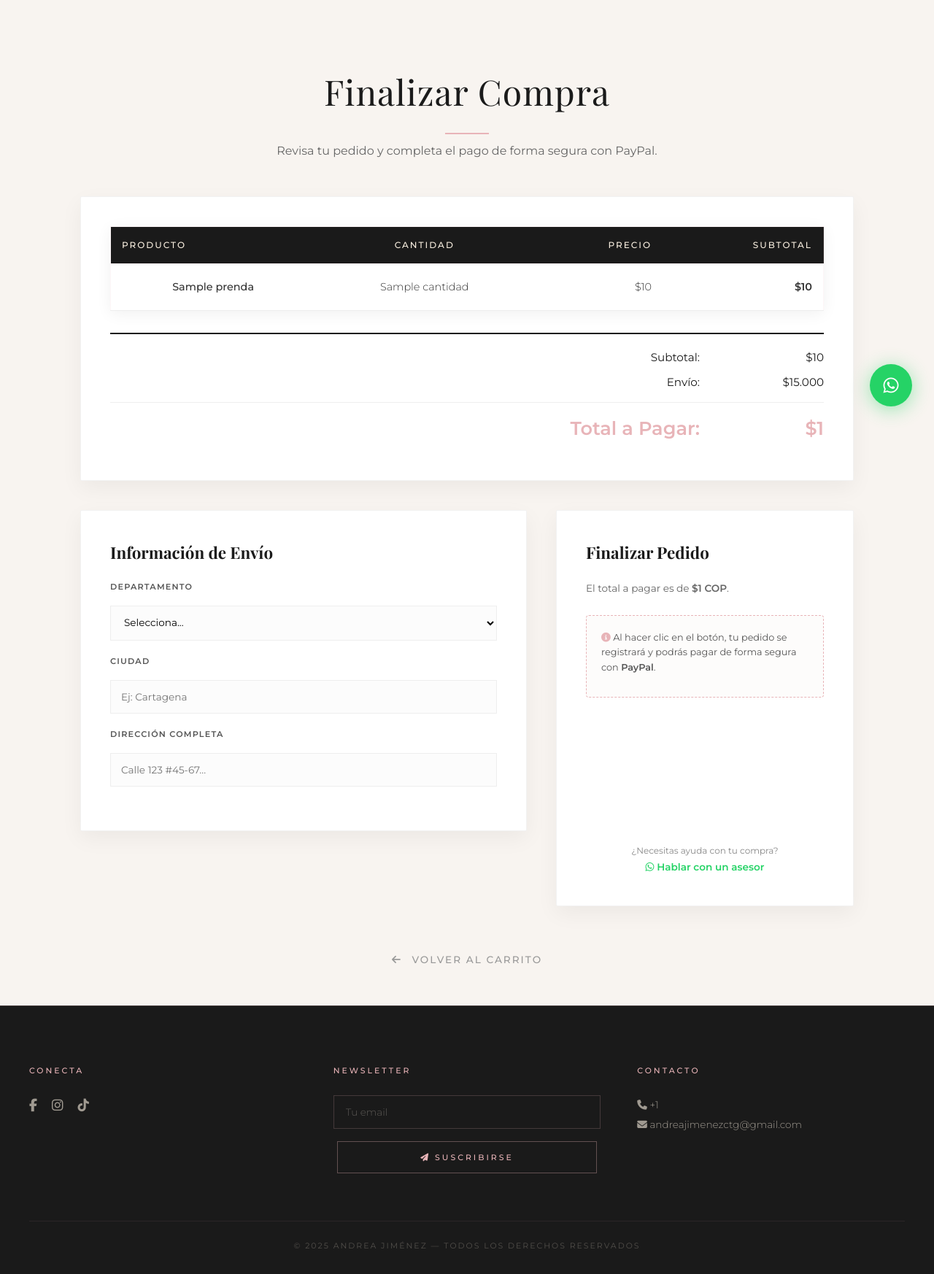
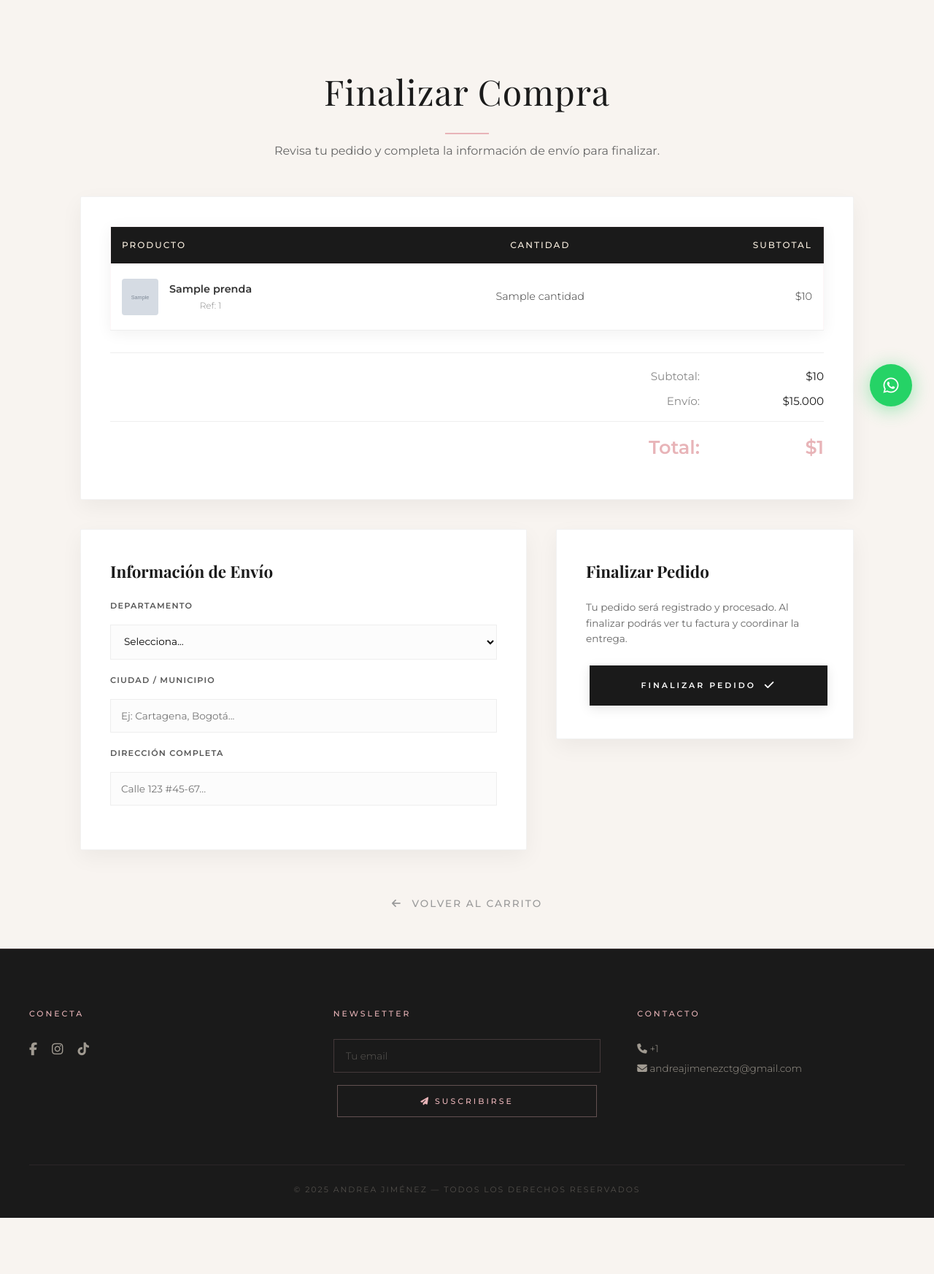
Before and after one commit to andreajimenezctg/Andrea_jimenez, a Django app: template templates/cliente/checkout.html in a window 1280 px wide. Shown: the part 213-1959 px from the top of the page at 73% size. After the commit the page ends 1882 px from the top, so only its background shows below. Run offline with Django 5.2, Linux system fonts and the light colour scheme; the template is opened without the code that fills it: most values are stand-ins (such as "Sample title", 1, 10 or a date in 2020); grey boxes marked "Sample" are stand-in pictures; some libraries are stand-ins or nearby versions; some web fonts are replaced.

Commit message:
Eliminación total de PayPal y Wompi: Flujo de pedido directo restaurado

```diff
--- a/Andrea_jimenez/urls.py
+++ b/Andrea_jimenez/urls.py
@@ -76,8 +76,6 @@ urlpatterns = [
     path("checkout/", views.checkout, name="checkout"),
     path("confirmar/", views.confirmar_compra, name="confirmar_compra"),
     path("confirmar_compra/", views.confirmar_compra, name="confirmar_compra_alt"),
-    path("paypal/capture/", views.paypal_capture, name="paypal_capture"),
-    path("api/crear-venta-preliminar/", views.api_crear_venta_preliminar, name="api_crear_venta_preliminar"),
     path("factura/<int:venta_id>/", views.factura_imprimir, name="factura_imprimir"),
     path("descargar_factura/<int:venta_id>/", views.descargar_factura_pdf, name="descargar_factura_pdf"),
 
--- a/configuraciones/context_processors.py
+++ b/configuraciones/context_processors.py
@@ -10,6 +10,5 @@ def global_config(request):
 
     return {
         'whatsapp_number': getattr(settings, 'WHATSAPP_NUMBER', '573014717412'),
-        'wompi_public_key': getattr(settings, 'WOMPI_PUBLIC_KEY', ''),
         'es_cliente': es_cliente,
     }
--- a/templates/cliente/checkout.html
+++ b/templates/cliente/checkout.html
@@ -41,7 +41,7 @@
 {% block content %}
 <main class="container">
     <h1>Finalizar Compra</h1>
-    <p class="subtitle">Revisa tu pedido y completa el pago de forma segura con PayPal.</p>
+    <p class="subtitle">Revisa tu pedido y completa la información de envío para finalizar.</p>
 
     <div class="card-panel" style="margin-bottom: 40px;">
         <table class="summary-table">
@@ -49,33 +49,41 @@
                 <tr>
                     <th>Producto</th>
                     <th style="text-align: center;">Cantidad</th>
-                    <th style="text-align: right;">Precio</th>
                     <th style="text-align: right;">Subtotal</th>
                 </tr>
             </thead>
             <tbody>
                 {% for item in carrito_items %}
                 <tr>
-                    <td style="font-weight: 500;">{{ item.prenda.nombre }}</td>
+                    <td>
+                        <div style="display: flex; align-items: center; gap: 15px;">
+                            {% if item.prenda.imagen %}
+                                <img src="{{ item.prenda.imagen.url }}" alt="{{ item.prenda.nombre }}" style="width: 50px; height: 50px; object-fit: cover; border-radius: 4px;">
+                            {% endif %}
+                            <div>
+                                <div style="font-weight: 600; font-size: 0.9rem;">{{ item.prenda.nombre }}</div>
+                                <div style="font-size: 0.75rem; color: #888;">Ref: {{ item.prenda.id }}</div>
+                            </div>
+                        </div>
+                    </td>
                     <td style="text-align: center;">{{ item.cantidad }}</td>
-                    <td style="text-align: right;">${{ item.prenda.precio|floatformat:0 }}</td>
-                    <td style="text-align: right; font-weight: 600;">${{ item.subtotal|floatformat:0 }}</td>
+                    <td style="text-align: right;">${{ item.subtotal|floatformat:0 }}</td>
                 </tr>
                 {% endfor %}
             </tbody>
         </table>
 
-        <div class="totals-area">
+        <div style="margin-top: 30px; border-top: 1px solid #eee; padding-top: 20px;">
             <div class="total-row">
-                <span>Subtotal:</span>
+                <span style="color: #888;">Subtotal:</span>
                 <span style="min-width: 120px; text-align: right;">${{ total|floatformat:0 }}</span>
             </div>
             <div class="total-row">
-                <span>Envío:</span>
+                <span style="color: #888;">Envío:</span>
                 <span style="min-width: 120px; text-align: right;">$15.000</span>
             </div>
             <div class="total-row grand-total">
-                <span>Total a Pagar:</span>
+                <span>Total:</span>
                 <span style="min-width: 120px; text-align: right;">${{ total_con_envio|floatformat:0 }}</span>
             </div>
         </div>
@@ -84,8 +92,7 @@
     <div class="checkout-grid">
         <div class="card-panel">
             <h3 class="payment-method-title">Información de Envío</h3>
-            <form id="shipping-form" action="{% url 'confirmar_compra' %}" method="POST">
-                {% csrf_token %}
+            <form id="shipping-form">
                 <div class="form-group">
                     <label>Departamento</label>
                     <select name="departamento" id="id_departamento" required class="form-control">
@@ -94,22 +101,38 @@
                         <option value="Atlántico">Atlántico</option>
                         <option value="Bogotá D.C.">Bogotá D.C.</option>
                         <option value="Bolívar">Bolívar (Cartagena)</option>
+                        <option value="Boyacá">Boyacá</option>
                         <option value="Caldas">Caldas</option>
+                        <option value="Caquetá">Caquetá</option>
+                        <option value="Casanare">Casanare</option>
                         <option value="Cauca">Cauca</option>
+                        <option value="Cesar">Cesar</option>
+                        <option value="Chocó">Chocó</option>
+                        <option value="Córdoba">Córdoba</option>
                         <option value="Cundinamarca">Cundinamarca</option>
+                        <option value="Guainía">Guainía</option>
+                        <option value="Guaviare">Guaviare</option>
                         <option value="Huila">Huila</option>
+                        <option value="La Guajira">La Guajira</option>
+                        <option value="Magdalena">Magdalena</option>
                         <option value="Meta">Meta</option>
                         <option value="Nariño">Nariño</option>
+                        <option value="Norte de Santander">Norte de Santander</option>
+                        <option value="Putumayo">Putumayo</option>
                         <option value="Quindío">Quindío</option>
                         <option value="Risaralda">Risaralda</option>
+                        <option value="San Andrés y Providencia">San Andrés y Providencia</option>
                         <option value="Santander">Santander</option>
+                        <option value="Sucre">Sucre</option>
                         <option value="Tolima">Tolima</option>
                         <option value="Valle del Cauca">Valle del Cauca</option>
+                        <option value="Vaupés">Vaupés</option>
+                        <option value="Vichada">Vichada</option>
                     </select>
                 </div>
                 <div class="form-group">
-                    <label>Ciudad</label>
-                    <input type="text" name="ciudad" id="id_ciudad" placeholder="Ej: Cartagena" required class="form-control">
+                    <label>Ciudad / Municipio</label>
+                    <input type="text" name="ciudad" id="id_ciudad" placeholder="Ej: Cartagena, Bogotá..." required class="form-control">
                 </div>
                 <div class="form-group">
                     <label>Dirección Completa</label>
@@ -121,28 +144,25 @@
         <div class="card-panel">
             <h3 class="payment-method-title">Finalizar Pedido</h3>
             <p style="font-size: 0.85rem; color: #666; margin-bottom: 25px; line-height: 1.6;">
-                El total a pagar es de <strong>${{ total_con_envio|floatformat:0 }} COP</strong>.
+                Tu pedido será registrado y procesado. Al finalizar podrás ver tu factura y coordinar la entrega.
             </p>
 
-            <div class="payment-instructions" style="background: #fdfcfb; padding: 20px; border-radius: 4px; border: 1px dashed #e8b4b8; margin-bottom: 25px;">
-                <p style="font-size: 0.8rem; color: #555; margin-bottom: 10px;">
-                    <i class="fa-solid fa-info-circle" style="color: #e8b4b8;"></i>
-                    Al hacer clic en el botón, tu pedido se registrará y podrás pagar de forma segura con <strong>PayPal</strong>.
-                </p>
-            </div>
-
-            <div id="paypal-button-container"></div>
+            <button type="button" id="btn-finalizar-pedido" class="btn-confirmar" style="width: 100%; padding: 20px; background: #1a1a1a; color: #fff; border: none; border-radius: 0; font-family: 'Montserrat', sans-serif; font-weight: 600; text-transform: uppercase; letter-spacing: 3px; cursor: pointer; transition: all 0.4s cubic-bezier(0.165, 0.84, 0.44, 1); box-shadow: 0 4px 15px rgba(0,0,0,0.1); display: flex; align-items: center; justify-content: center; gap: 12px; margin-top: 10px;">
+                <span id="btn-text">Finalizar Pedido</span>
+                <i class="fa-solid fa-check" style="font-size: 0.9rem;"></i>
+            </button>
 
             <style>
-                #paypal-button-container { min-height: 150px; width: 100%; margin-top: 20px; }
+                .btn-confirmar:disabled { opacity: 0.6; cursor: not-allowed; }
+                .btn-confirmar:hover:not(:disabled) {
+                    background: #333;
+                    transform: translateY(-2px);
+                    box-shadow: 0 8px 25px rgba(0,0,0,0.15);
+                }
+                .btn-confirmar:active:not(:disabled) {
+                    transform: translateY(0);
+                }
             </style>
-
-            <div id="payment-fallback" style="margin-top: 25px; text-align: center;">
-                <p style="font-size: 0.75rem; color: #888;">¿Necesitas ayuda con tu compra?</p>
-                <a href="https://api.whatsapp.com/send?phone={{ whatsapp_number }}&text=Hola,%20necesito%20ayuda%20con%20mi%20pedido%20de%20${{ total_con_envio|floatformat:0 }}." target="_blank" style="color: #25d366; text-decoration: none; font-size: 0.85rem; font-weight: 600;">
-                    <i class="fab fa-whatsapp"></i> Hablar con un asesor
-                </a>
-            </div>
         </div>
     </div>
 
@@ -155,39 +175,27 @@
 {% endblock %}
 
 {% block extra_js %}
-<!-- PayPal SDK -->
-<script src="https://www.paypal.com/sdk/js?client-id={{ paypal_client_id }}&currency=USD&disable-funding=credit,card,venmo"></script>
+<script>
+    document.getElementById('btn-finalizar-pedido').addEventListener('click', function() {
+        const shippingForm = document.getElementById('shipping-form');
+        const btn = this;
+        const btnText = document.getElementById('btn-text');
 
-<script>
-    const shippingForm = document.getElementById('shipping-form');
-
-    // Total convertido a USD para PayPal (Simulado con tasa fija)
-    const totalCOP = parseInt("{{ total_con_envio|floatformat:0 }}".replace(/\./g, '')) || 0;
-    const tasaCambio = 4000;
-    const totalUSD = (totalCOP / tasaCambio).toFixed(2);
-
-    paypal.Buttons({
-        style: {
-            layout: 'vertical',
-            color: 'gold',
-            shape: 'rect',
-            label: 'paypal'
-        },
-        createOrder: function(data, actions) {
-            // 1. Validar formulario
         if (!shippingForm.checkValidity()) {
             shippingForm.reportValidity();
-                return actions.reject();
+            return;
         }
 
-            // 2. Registrar venta preliminar vía AJAX antes de abrir PayPal
+        btn.disabled = true;
+        btnText.innerText = "Procesando...";
+
         const formData = {
             departamento: document.getElementById('id_departamento').value,
             ciudad: document.getElementById('id_ciudad').value,
             direccion: document.getElementById('id_direccion').value
         };
 
-            return fetch("{% url 'api_crear_venta_preliminar' %}", {
+        fetch("{% url 'api_crear_venta_preliminar' %}", {
             method: 'POST',
             headers: {
                 'Content-Type': 'application/json',
@@ -196,55 +204,21 @@
             body: JSON.stringify(formData)
         })
         .then(response => response.json())
-            .then(resData => {
-                if (resData.status === 'success') {
-                    // Guardamos el venta_id para la captura final
-                    window.currentVentaId = resData.venta_id;
-
-                    // Crear orden en PayPal
-                    return actions.order.create({
-                        purchase_units: [{
-                            amount: {
-                                value: totalUSD,
-                                currency_code: 'USD'
-                            },
-                            description: "Compra en Andrea Jiménez #" + resData.venta_id
-                        }]
-                    });
+        .then(data => {
+            if (data.status === 'success') {
+                window.location.href = "{% url 'factura_imprimir' 0 %}".replace('0', data.venta_id);
             } else {
-                    alert("Error al registrar el pedido: " + resData.message);
-                    return actions.reject();
+                alert("Error al procesar el pedido: " + data.message);
             }
-            });
-        },
-        onApprove: function(data, actions) {
-            return actions.order.capture().then(function(orderData) {
-                // 3. Confirmar pago en el servidor
-                return fetch("{% url 'paypal_capture' %}", {
-                    method: 'POST',
-                    headers: {
-                        'Content-Type': 'application/json',
-                        'X-CSRFToken': '{{ csrf_token }}'
-                    },
-                    body: JSON.stringify({
-                        venta_id: window.currentVentaId,
-                        orderID: data.orderID
         })
+        .catch(error => {
+            console.error('Error:', error);
+            alert("Ocurrió un error inesperado. Intenta nuevamente.");
         })
-                .then(response => response.json())
-                .then(captureData => {
-                    if (captureData.status === 'success') {
-                        window.location.href = "{% url 'factura_imprimir' 0 %}".replace('0', captureData.venta_id);
-                    } else {
-                        alert("Error al confirmar el pago: " + captureData.message);
-                    }
+        .finally(() => {
+            btn.disabled = false;
+            btnText.innerText = "Finalizar Pedido";
         });
     });
-        },
-        onError: function(err) {
-            console.error('PayPal Error:', err);
-            alert("Ocurrió un error con el pago de PayPal.");
-        }
-    }).render('#paypal-button-container');
 </script>
 {% endblock %}
```
Also changed, not shown: Andrea_jimenez/settings.py (+1 -10 lines), configuraciones/views.py (+2 -86 lines), templates/cliente/carrito.html (+1 -6 lines), templates/cliente/factura_imprimir.html (+0 -60 lines). Lines whose indentation alone changed are shown as unchanged.
